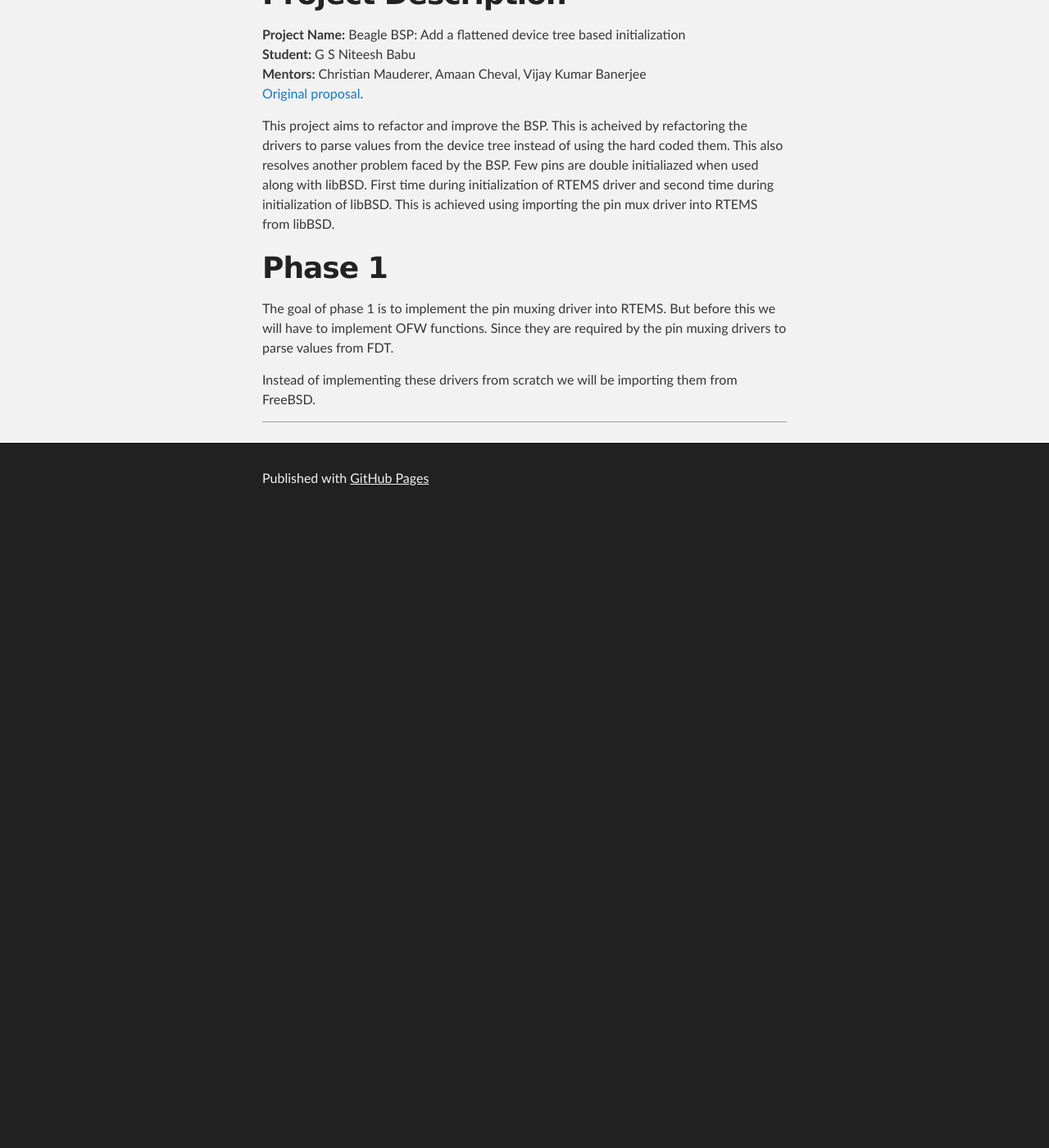
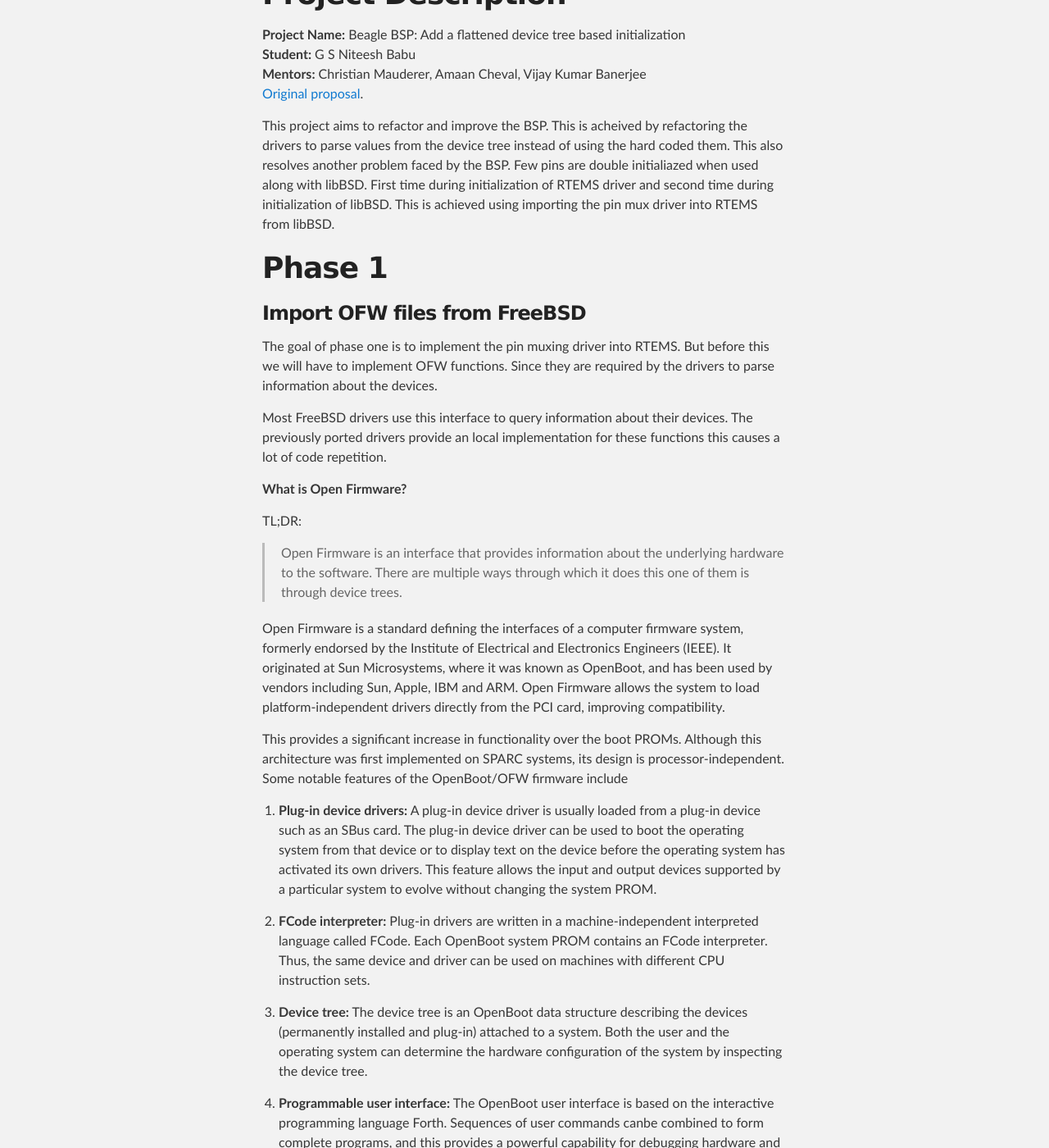
Before and after one commit to gs-niteesh/gs-niteesh.github.io, a Jekyll site: the page built from index.md, in a window 1280 px wide and 1400 px high, scrolled down 294 px. Shown: the whole window at 82% size. Built offline with Jekyll 4.4.1, drawn with Linux system fonts in a browser that asks for light colours; our own code applies the rules of GitHub Pages for plain Markdown files; before the commit the page ends 924 px from its top, so only the background shows below that; some of the changed text lies outside the part shown; grey boxes are pictures that could not be loaded.

Commit message:
import OFW file info

```diff
--- a/index.md
+++ b/index.md
@@ -16,11 +16,89 @@ using importing the pin mux driver into RTEMS from libBSD.
 
 # Phase 1
 
-The goal of phase 1 is to implement the pin muxing driver into RTEMS. But before
+### Import OFW files from FreeBSD
+
+The goal of phase one is to implement the pin muxing driver into RTEMS. But before
 this we will have to implement OFW functions. Since they are required by the
-pin muxing drivers to parse values from FDT.
+drivers to parse information about the devices.
 
-Instead of implementing these drivers from scratch we will be importing them
-from FreeBSD.
+Most FreeBSD drivers use this interface to query information about their devices.
+The previously ported drivers provide an local implementation for these functions
+this causes a lot of code repetition.
+
+**What is Open Firmware?**
+
+TL;DR:
+> Open Firmware is an interface that provides information about the underlying
+> hardware to the software. There are multiple ways through which it does this
+> one of them is through device trees.
+
+Open Firmware is a standard defining the interfaces of a computer firmware
+system, formerly endorsed by the Institute of Electrical and Electronics
+Engineers (IEEE). It originated at Sun Microsystems, where it was known as
+OpenBoot, and has been used by vendors including Sun, Apple, IBM and ARM. Open
+Firmware allows the system to load platform-independent drivers directly from
+the PCI card, improving compatibility.
+
+This provides a significant increase in functionality over the boot PROMs.
+Although this architecture was first implemented on SPARC systems, its design is
+processor-independent. Some notable features of the OpenBoot/OFW firmware include
+
+1. **Plug-in device drivers:** A plug-in device driver is usually loaded from a plug-in
+device such as an SBus card. The plug-in device driver can be used to boot the
+operating system from that device or to display text on the device before the
+operating system has activated its own drivers. This feature allows the input and
+output devices supported by a particular system to evolve without changing the
+system PROM.
+
+2. **FCode interpreter:** Plug-in drivers are written in a machine-independent
+interpreted language called FCode. Each OpenBoot system PROM contains an FCode
+interpreter. Thus, the same device and driver can be used on machines with
+different CPU instruction sets.
+
+3. **Device tree:** The device tree is an OpenBoot data structure describing the devices
+(permanently installed and plug-in) attached to a system. Both the user and the
+operating system can determine the hardware configuration of the system by
+inspecting the device tree.
+
+4. **Programmable user interface:** The OpenBoot user interface is based on the
+interactive programming language Forth. Sequences of user commands canbe combined
+to form complete programs, and this provides a powerful capability for debugging
+hardware and software.
+
+Other than device trees, the above mentioned methods are mostly for legacy systems.
+
+The OF interface provides a common API to the drivers to get information about
+their devices. Since we only care about the FDT based implementation we only
+import that to RTEMS. The other implementations can be found [here](https://github.com/freebsd/freebsd/tree/master/sys/dev/ofw).
+
+The files ported to RTEMS can be found [here](https://github.com/gs-niteesh/rtems/tree/ofw/cpukit/libfreebsd/dev/ofw).
+
+Once this patch gets merged RTEMS will support the following OF functions.
+
+1. OF_peer
+2. OF_child
+3. OF_parent
+4. OF_getproplen
+5. OF_getprop
+6. OF_getencprop
+7. OF_hasprop
+8. OF_searchprop
+9. OF_searchencprop
+10. OF_getprop_alloc
+11. OF_getprop_alloc_multi
+12. OF_getencprop_alloc
+13. OF_getencprop_alloc_multi
+14. OF_prop_free
+15. OF_nextprop
+16. OF_setprop
+17. OF_canon
+18. OF_finddevice
+19. OF_package_to_path
+20. OF_node_from_xref
+21. OF_xref_from_node
+
+#### References
+<https://docs.oracle.com/cd/E19457-01/801-7042/801-7042.pdf>
 
 * * *
```
